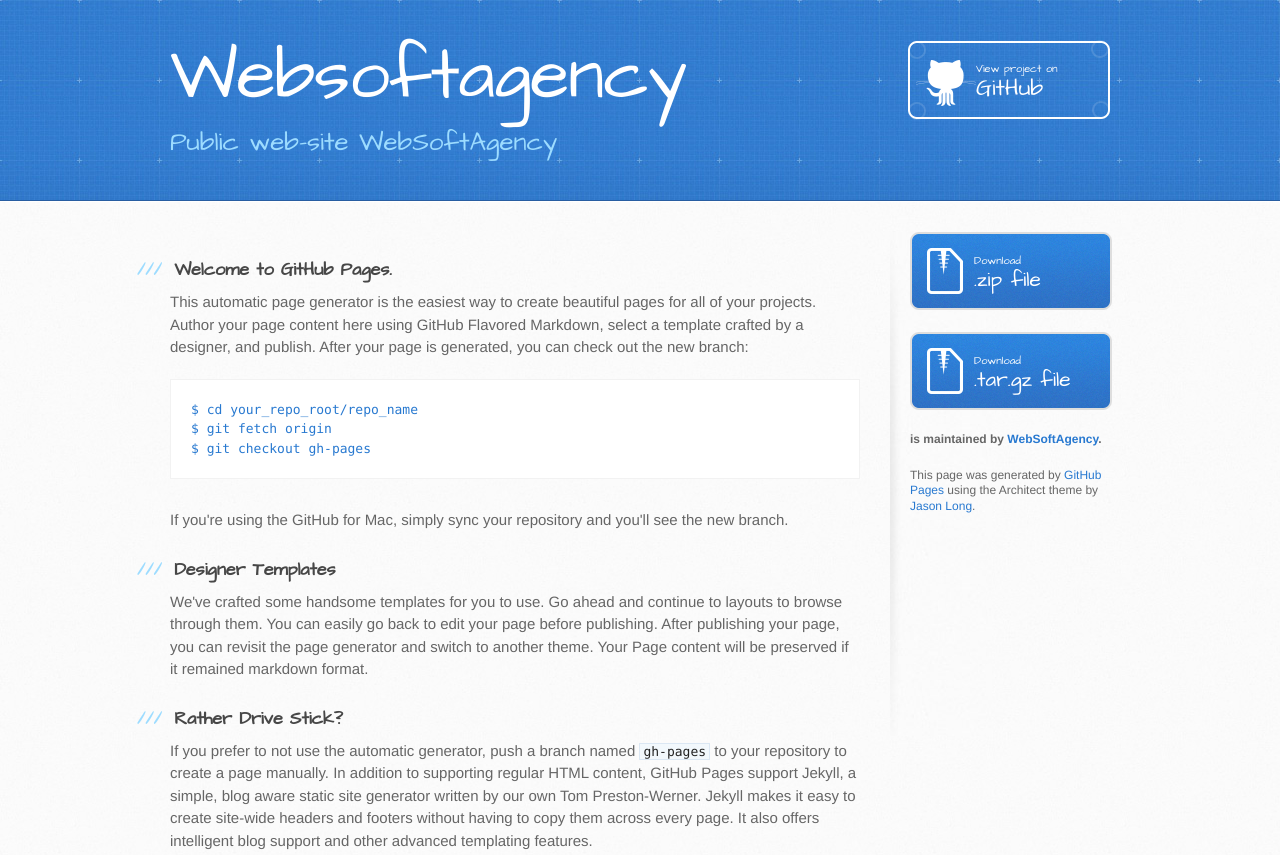
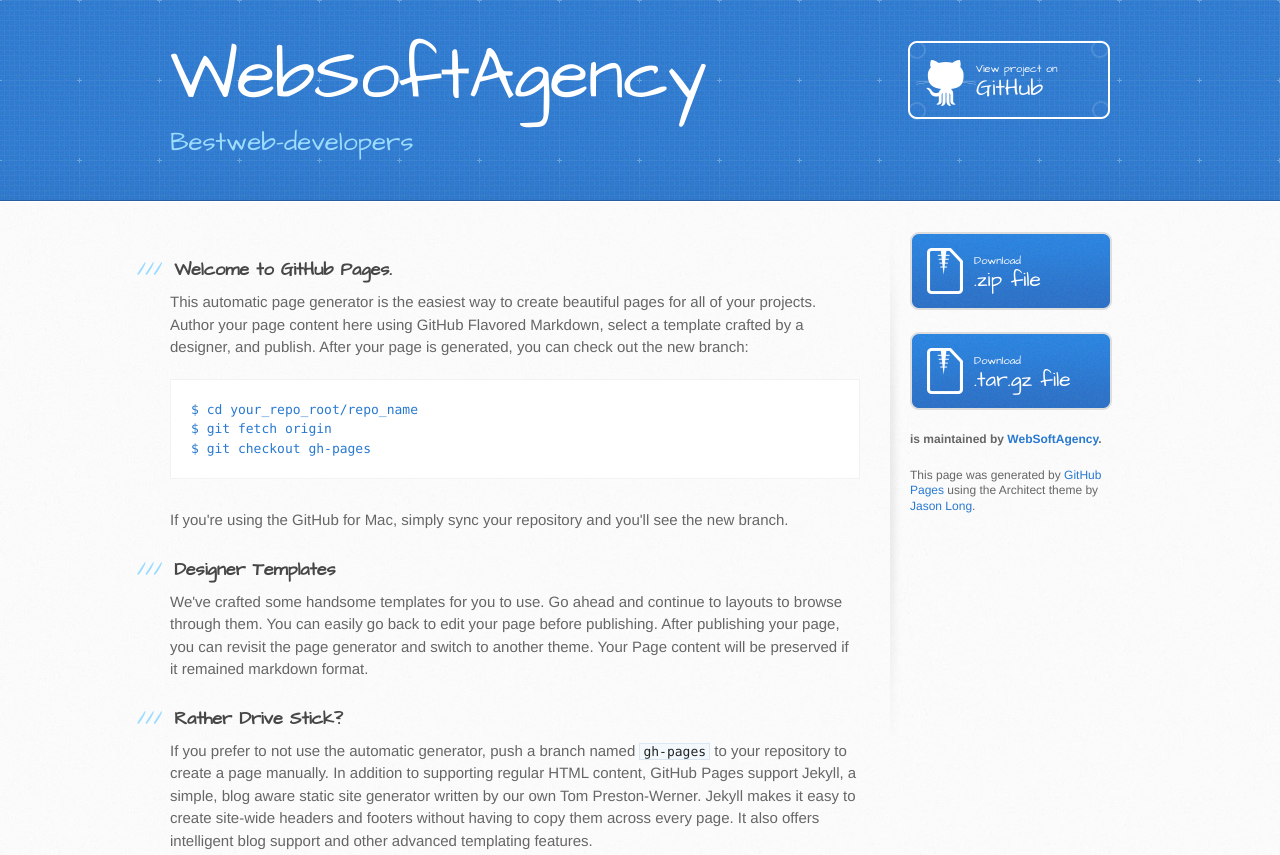
Before and after one commit to WebSoftAgency/websoftagency, a plain HTML site: page index.html in a window 1280 px wide. Shown: the top 855 px of the page. Drawn offline with Linux system fonts and the light colour scheme.

Commit message:
small changes

```diff
--- a/index.html
+++ b/index.html
@@ -19,8 +19,8 @@
   <body>
     <header>
       <div class="inner">
-        <h1>Websoftagency</h1>
-        <h2>Public web-site WebSoftAgency</h2>
+        <h1>WebSoftAgency</h1>
+        <h2>Bestweb-developers</h2>
         <a href="https://github.com/WebSoftAgency/websoftagency" class="button"><small>View project on</small> GitHub</a>
       </div>
     </header>
```
